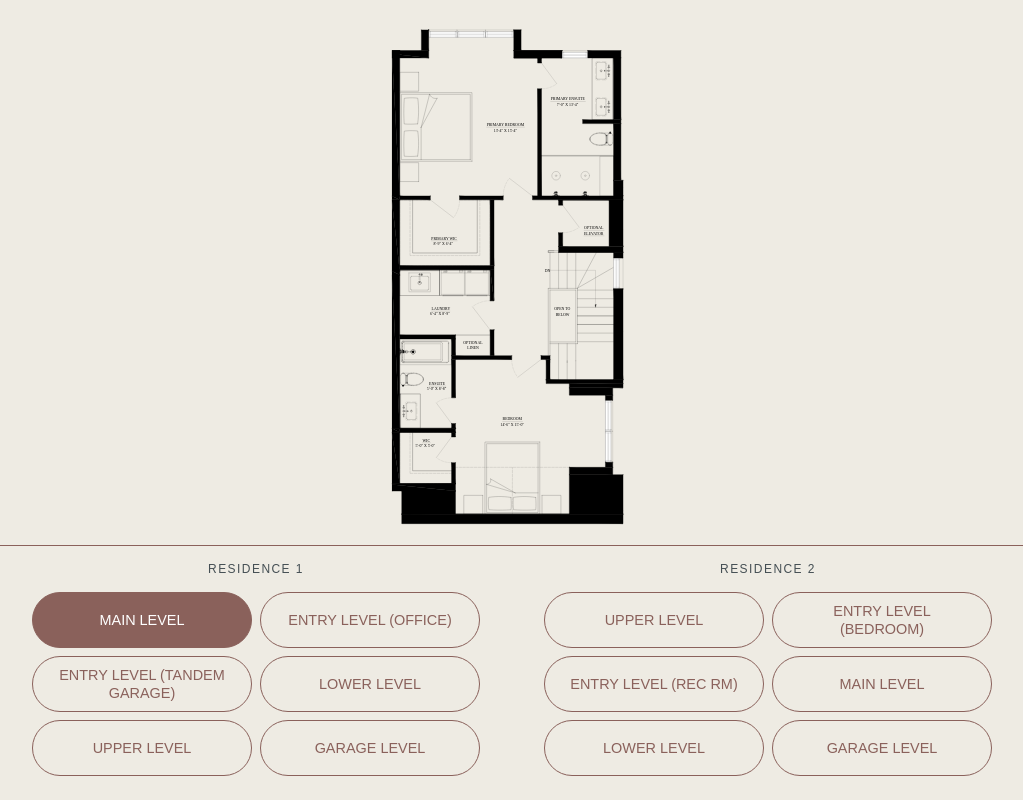
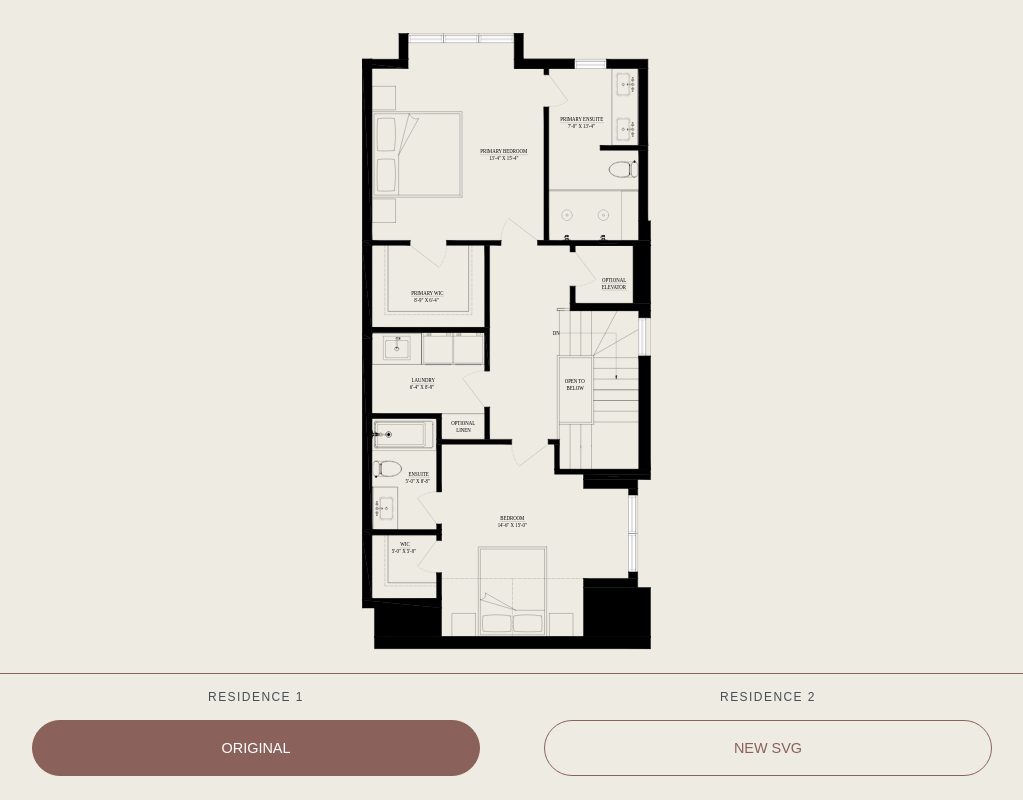
Before and after one commit to meghaman/sales-centre-app, a React (Vite) app: page / in a window 1280 px wide. Shown: the whole page, without its empty margins (128-1151 px from the left). Built offline with nearby package versions, Linux system fonts and the light colour scheme; a web font is replaced by a local one.

Commit message:
Simplify to two comparison buttons for img vs inline SVG floor plan rendering.

```diff
--- a/src/components/FloorPlanViewer.tsx
+++ b/src/components/FloorPlanViewer.tsx
@@ -5,10 +5,16 @@ import styles from './FloorPlanViewer.module.css';
 type FloorPlanViewerProps = {
   imageUrl: string;
   alt: string;
+  inlineSvg?: boolean;
   resetKey?: number;
 };
 
-export function FloorPlanViewer({ imageUrl, alt, resetKey = 0 }: FloorPlanViewerProps) {
+export function FloorPlanViewer({
+  imageUrl,
+  alt,
+  inlineSvg = false,
+  resetKey = 0,
+}: FloorPlanViewerProps) {
   const { transform, onTouchStart, onTouchMove, onTouchEnd } = usePinchZoom(`${imageUrl}:${resetKey}`);
 
   return (
@@ -26,12 +32,16 @@ export function FloorPlanViewer({ imageUrl, alt, resetKey = 0 }: FloorPlanViewer
             transform: `translate(${transform.x}px, ${transform.y}px) scale(${transform.scale})`,
           }}
         >
+          {inlineSvg ? (
             <InlineSvgPlan
               url={imageUrl}
               alt={alt}
               className={styles.planSvg}
               fallbackClassName={styles.image}
             />
+          ) : (
+            <img className={styles.image} src={imageUrl} alt={alt} draggable={false} />
+          )}
         </div>
       </div>
     </section>
--- a/src/components/UnitButtonPanel.module.css
+++ b/src/components/UnitButtonPanel.module.css
@@ -18,8 +18,8 @@
 }
 
 .buttons {
-  display: grid;
-  grid-template-columns: repeat(2, minmax(0, 1fr));
+  display: flex;
+  flex-direction: column;
   gap: var(--space-sm);
 }
 
--- a/src/data/arden.ts
+++ b/src/data/arden.ts
@@ -2,6 +2,7 @@ export type FloorLevel = {
   id: string;
   label: string;
   imageUrl: string;
+  inlineSvg?: boolean;
 };
 
 export type Unit = {
@@ -18,34 +19,10 @@ export const ardenModel = {
       label: 'Residence 1',
       levels: [
         {
-        id: 'r1-main',
-        label: 'Main Level',
+          id: 'r1-original',
+          label: 'Original',
           imageUrl: '/plans/arden/unit-1-upper-level.svg',
-      },
-      {
-        id: 'r1-office',
-        label: 'Entry Level (Office)',
-        imageUrl: 'https://placehold.co/1200x800?text=Entry+Level+(Office)',
-      },
-      {
-        id: 'r1-tandem',
-        label: 'Entry Level (Tandem Garage)',
-        imageUrl: 'https://placehold.co/600x400?text=Entry+Level+(Tandem+Garage)',
-      },
-      {
-        id: 'r1-lower',
-        label: 'Lower Level',
-        imageUrl: 'https://placehold.co/560x990?text=Lower+Level',
-      },
-      {
-        id: 'r1-upper',
-        label: 'Upper Level',
-        imageUrl: '/plans/arden/unit-1-upper-level.svg',
-      },
-      {
-        id: 'r1-garage',
-        label: 'Garage Level',
-        imageUrl: 'https://placehold.co/1600x600?text=Garage+Level',
+          inlineSvg: false,
         },
       ],
     },
@@ -54,34 +31,10 @@ export const ardenModel = {
       label: 'Residence 2',
       levels: [
         {
-        id: 'r2-upper',
-        label: 'Upper Level',
+          id: 'r2-new',
+          label: 'New SVG',
           imageUrl: '/plans/arden/unit-2-upper-level.svg',
-      },
-      {
-        id: 'r2-bedroom',
-        label: 'Entry Level (Bedroom)',
-        imageUrl: 'https://placehold.co/500x900?text=Entry+Level+(Bedroom)',
-      },
-      {
-        id: 'r2-rec',
-        label: 'Entry Level (Rec Rm)',
-        imageUrl: 'https://placehold.co/1024x768?text=Entry+Level+(Rec+Rm)',
-      },
-      {
-        id: 'r2-main',
-        label: 'Main Level',
-        imageUrl: 'https://placehold.co/600x400?text=Main+Level',
-      },
-      {
-        id: 'r2-lower',
-        label: 'Lower Level',
-        imageUrl: 'https://placehold.co/700x500?text=Lower+Level',
-      },
-      {
-        id: 'r2-garage',
-        label: 'Garage Level',
-        imageUrl: 'https://placehold.co/400x400?text=Garage+Level',
+          inlineSvg: true,
         },
       ],
     },
@@ -90,13 +43,7 @@ export const ardenModel = {
 
 export const ardenUnits = ardenModel.units;
 
-function getFirstUnitMainLevelId(units: Unit[]): string {
-  const firstUnit = units[0];
-  const mainLevel = firstUnit.levels.find((level) => level.label === 'Main Level');
-  return mainLevel?.id ?? firstUnit.levels[0].id;
-}
-
-export const defaultLevelId = getFirstUnitMainLevelId(ardenModel.units);
+export const defaultLevelId = ardenModel.units[0].levels[0].id;
 
 export function findLevel(id: string): FloorLevel | undefined {
   for (const unit of ardenModel.units) {
--- a/src/pages/FloorPlanPage.tsx
+++ b/src/pages/FloorPlanPage.tsx
@@ -20,6 +20,7 @@ export function FloorPlanPage() {
       <div className={styles.viewerRegion}>
         <FloorPlanViewer
           imageUrl={selectedLevel.imageUrl}
+          inlineSvg={selectedLevel.inlineSvg}
           alt={selectedLevel.label}
           resetKey={viewerResetKey}
         />
```
Lines whose indentation alone changed are shown as unchanged.
